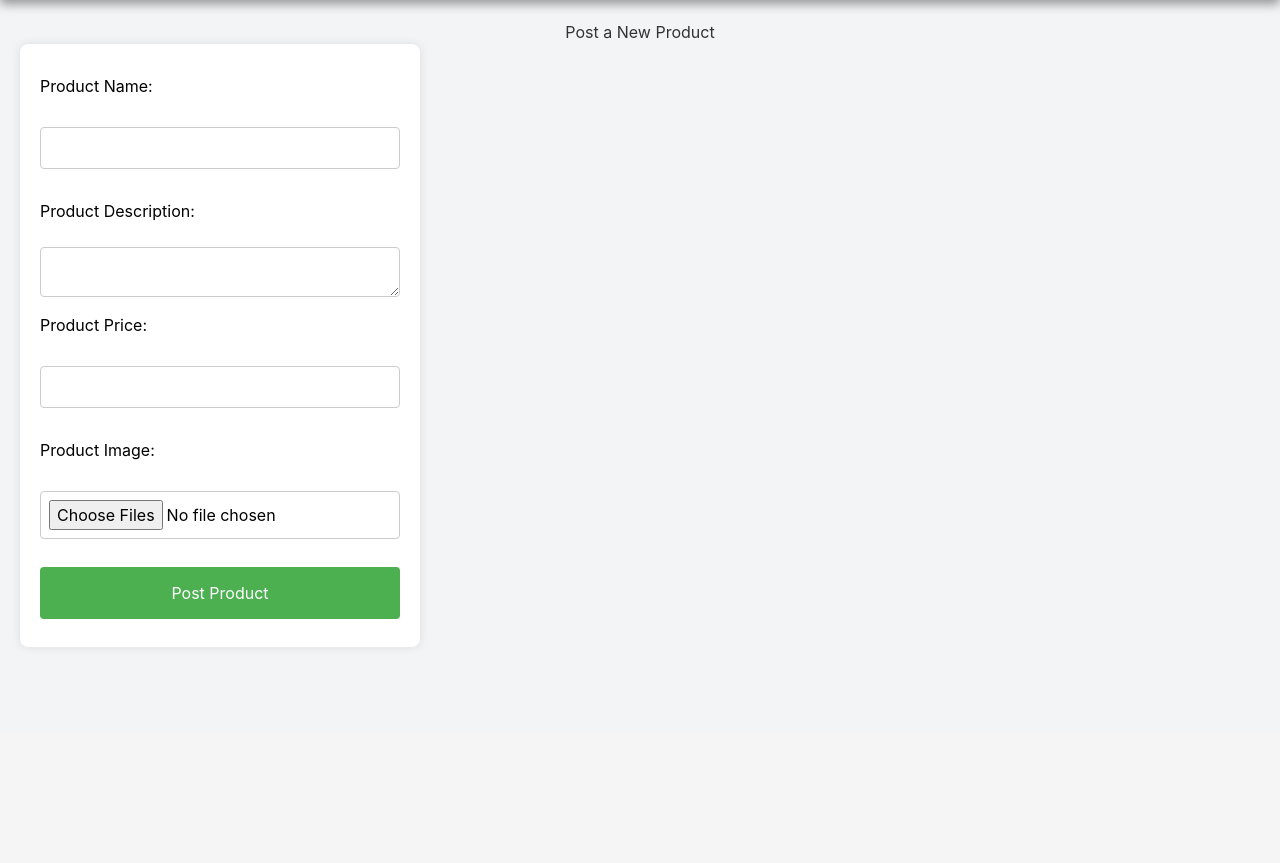
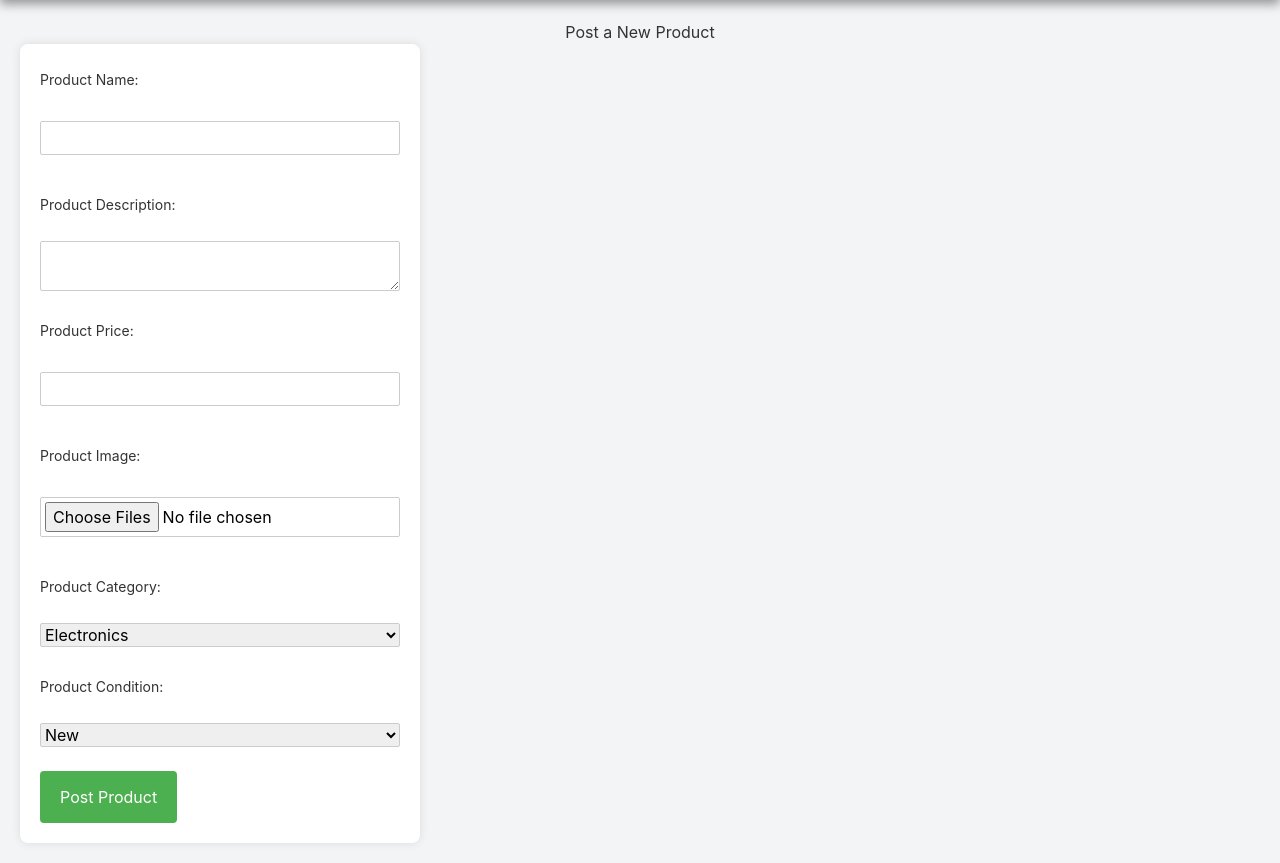
Before and after one commit to kukr/UniMarket-Place, a Flask app: page /product/post in a window 1280 px wide. Shown: the part 68-931 px from the top of the page. Before the commit the page ends 716 px from the top, so only its background shows below. Run offline with Flask 2, Linux system fonts and the light colour scheme; the visitor is signed in with stand-in values (Sample User, id 1); parts of the project's set-up code (start-up, migrations or seed data) failed here and were passed over; some libraries are stand-ins or nearby versions.

Commit message:
adding categories and condition

```diff
--- a/templates/post_product.html
+++ b/templates/post_product.html
@@ -88,31 +88,37 @@
             color: #333;
         }
 
-        label {
-            display: block;
-            margin-top: 10px;
+
+
+        label, input[type="text"], input[type="number"], input[type="password"], input[type="file"], textarea, select {
+            display: block; /* Makes each element take the full width */
+            width: 100%; /* Ensures uniform width */
+            margin-top: 5px; /* Top margin for spacing */
         }
 
         input[type="text"],
         input[type="number"],
         input[type="password"],
         input[type="file"],
-        textarea {
-            width: 100%;
-            padding: 8px;
-            margin: 5px 0 20px 0;
-            display: inline-block;
+        textarea,
+        select {
+            padding: 4px;
+            margin-bottom: 10px; /* Space after each input field */
             border: 1px solid #ccc;
-            border-radius: 4px;
+            border-radius: 2px;
             box-sizing: border-box;
         }
 
+        label {
+            margin-bottom: 2px; /* Space between label and input field */
+            color: #333;
+            font-size: 14px; /* Adjust as needed */
+        }
+
         input[type="submit"] {
-            width: 100%;
             background-color: #4CAF50;
             color: white;
             padding: 14px 20px;
-            margin: 8px 0;
             border: none;
             border-radius: 4px;
             cursor: pointer;
@@ -122,15 +128,10 @@
             background-color: #45a049;
         }
 
+        /* Responsive adjustments for smaller screens */
         @media (max-width: 600px) {
-            body {
-                padding: 10px;
-                height: auto;
-            }
-
-            form {
-                box-shadow: none;
-                border-radius: 0;
+            label, input[type="text"], input[type="number"], input[type="password"], input[type="file"], textarea, select {
+                width: 100%;
             }
         }
     </style>
@@ -155,6 +156,20 @@
             <label for="product_image">Product Image:</label><br>
             <input type="file" id="product_image" name="product_image" accept="image/*" multiple><br>
 
+            <label for="product_category">Product Category:</label><br>
+            <select id="product_category" name="product_category" required>
+                <option value="electronics">Electronics</option>
+                <option value="clothing">Clothing</option>
+                <option value="home">Home</option>
+                <option value="other">Other</option>
+            </select><br>
+
+            <label for="product_condition">Product Condition:</label><br>
+            <select id="product_condition" name="product_condition" required>
+                <option value="new">New</option>
+                <option value="used">Used</option>
+            </select><br>
+
             <!-- Add other fields as necessary -->
 
             <input type="submit" value="Post Product">
```
